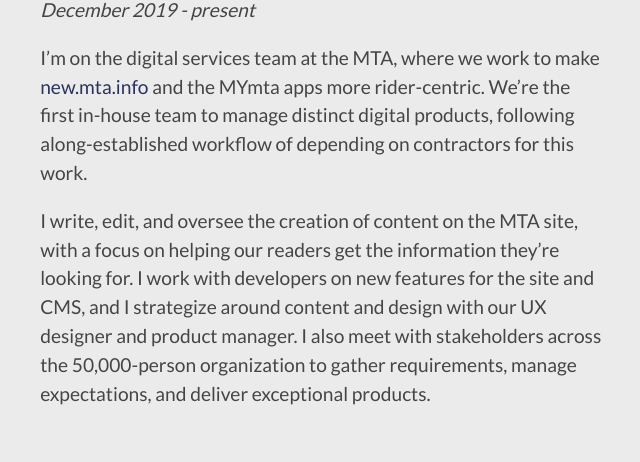
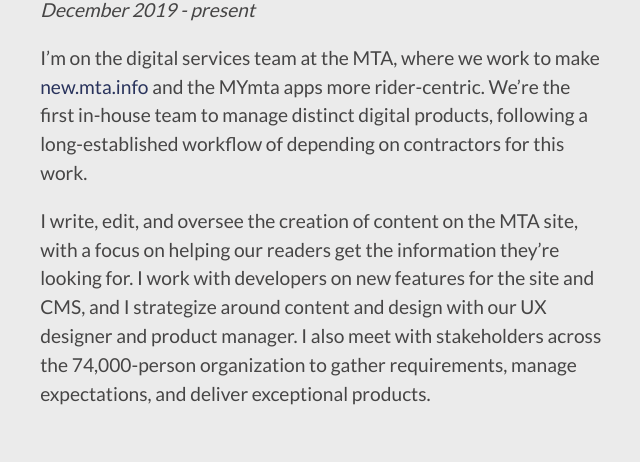
Before and after one commit to hannah-birch/hannah-birch.github.io, a Jekyll site: the page built from pages/resume.md, in a window 1280 px wide and 900 px high, scrolled down 723 px. Shown: the part 185-647 px from the top of the window, without its empty margins (319-959 px from the left). Built offline with Jekyll 4.4.1, drawn with Linux system fonts in a browser that asks for light colours; nearby versions of some CDN libraries.

Commit message:
Fixes typos on resume page

```diff
--- a/pages/resume.md
+++ b/pages/resume.md
@@ -20,9 +20,9 @@
 ## Content strategist/site editor – Metropolitan Transportation Authority
 _December 2019 - present_
 
-I’m on the digital services team at the MTA, where we work to make [new.mta.info](https://new.mta.info/) and the MYmta apps more rider-centric. We’re the first in-house team to manage distinct digital products, following along-established workflow of depending on contractors for this work.
+I’m on the digital services team at the MTA, where we work to make [new.mta.info](https://new.mta.info/) and the MYmta apps more rider-centric. We’re the first in-house team to manage distinct digital products, following a long-established workflow of depending on contractors for this work.
 
-I write, edit, and oversee the creation of content on the MTA site, with a focus on helping our readers get the information they’re looking for. I work with developers on new features for the site and CMS, and I strategize around content and design with our UX designer and product manager. I also meet with stakeholders across the 50,000-person organization to gather requirements, manage expectations, and deliver exceptional products.
+I write, edit, and oversee the creation of content on the MTA site, with a focus on helping our readers get the information they’re looking for. I work with developers on new features for the site and CMS, and I strategize around content and design with our UX designer and product manager. I also meet with stakeholders across the 74,000-person organization to gather requirements, manage expectations, and deliver exceptional products.
 
 ## Production Editor — ProPublica
 
```
Also changed, not shown: 2 other files.
